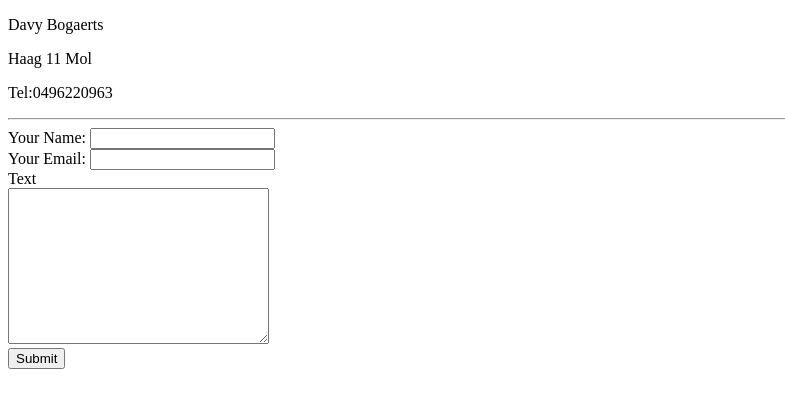
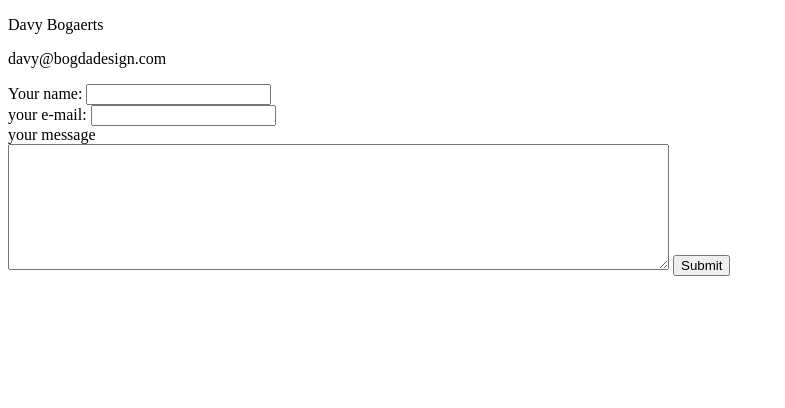
Before and after one commit to dbogaerts/cv, a plain HTML site: page contact.html in a window 1280 px wide. Shown: the whole page, without its empty margins (0-785 px from the left). Drawn offline with Linux system fonts and the light colour scheme.

Commit message:
Update contact.html

```diff
--- a/contact.html
+++ b/contact.html
@@ -1,26 +1,20 @@
 <!DOCTYPE html>
 <html lang="en" dir="ltr">
-
   <head>
     <meta charset="utf-8">
-  <title>contact</title>
+    <title>Contact me</title>
   </head>
-
   <body>
     <p>Davy Bogaerts</p>
-  <p>Haag 11 Mol</p>
-  <p>Tel:0496220963</p>
-  <hr>
-
-  <form action="mailto : dbogaerts87@gmail.com" method="post" enctype="text/plain">
-    <label>Your Name:</label>
+    <p>davy@bogdadesign.com</p>
+    <form  action="mailto:davy@bogdadesign.com" method="post" enctype="text/plain">
+      <label>Your name:</label>
       <input type="text" name="Name" value=""><br>
-    <label>Your Email:</label>
+      <label>your e-mail:</label>
       <input type="email" name="Email" value=""><br>
-    <label>Text</label><br>
-    <textarea name="Text" rows="10" cols="30"></textarea><br>
-    <input type="submit" name="">
+      <label>your message</label><br>
+      <textarea name="name" rows="8" cols="80"></textarea>
+      <input type="submit" name="" >
     </form>
   </body>
-
 </html>
```
Lines whose indentation alone changed are shown as unchanged.
